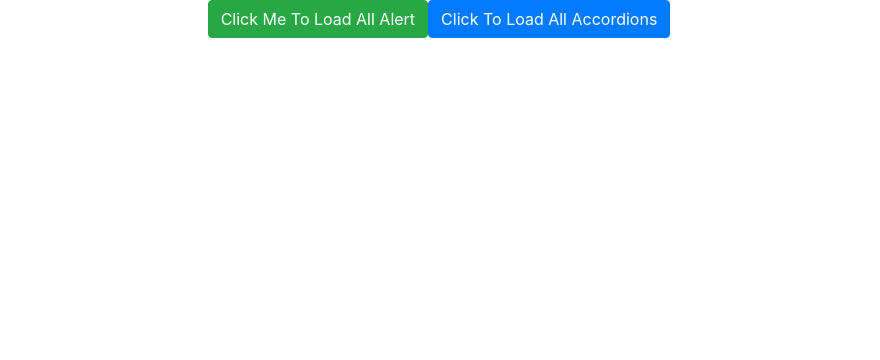
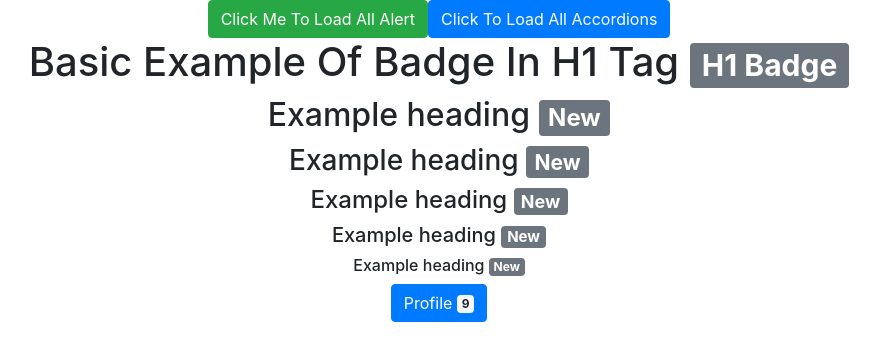
Before and after one commit to Khwajapasha/Boosrtrap-Practice, a React (Create React App) app: page / in a window 1280 px wide. Shown: the top 360 px of the page, without its empty margins (201-1081 px from the left). Built offline with nearby package versions, Linux system fonts and the light colour scheme.

Commit message:
Implemented badge on button

```diff
--- /dev/null
+++ b/src/Component/MainBodySection/BadgesComponent/AllBadges.jsx
@@ -0,0 +1,9 @@
+import React from "react";
+import { BadgesBasicExample } from "./BadgesBasicExample";
+export const AllBadges = () => {
+  return (
+    <div>
+      <BadgesBasicExample />
+    </div>
+  );
+};
--- /dev/null
+++ b/src/Component/MainBodySection/BadgesComponent/BadgesBasicExample.jsx
@@ -0,0 +1,36 @@
+import React from "react";
+import { Badge, Button } from "react-bootstrap";
+export const BadgesBasicExample = () => {
+  return (
+    <div>
+      <h1>
+        Basic Example Of Badge In H1 Tag{" "}
+        <Badge variant="secondary">H1 Badge</Badge>
+      </h1>
+      <h2>
+        Example heading <Badge variant="secondary">New</Badge>
+      </h2>
+      <h3>
+        Example heading <Badge variant="secondary">New</Badge>
+      </h3>
+      <h4>
+        Example heading <Badge variant="secondary">New</Badge>
+      </h4>
+      <h5>
+        Example heading <Badge variant="secondary">New</Badge>
+      </h5>
+      <h6>
+        Example heading <Badge variant="secondary">New</Badge>
+      </h6>
+
+
+      {/* Badges can be used as part of links or buttons to provide a counter. */}
+
+
+      <Button variant="primary">
+        Profile <Badge variant="light">9</Badge>
+        <span className="sr-only">unread messages</span>
+      </Button>
+    </div>
+  );
+};
--- a/src/Component/MainBodySection/MainBodySection.jsx
+++ b/src/Component/MainBodySection/MainBodySection.jsx
@@ -1,13 +1,14 @@
 import React from "react";
 import { AllAccordions } from "./AccordionComponent/AllAccordions";
-
 import { AllAlert } from "./AlertComponent/AllAlert";
+import { AllBadges } from "./BadgesComponent/AllBadges";
 
 export const MainBodySection = () => {
   return (
     <div>
       <AllAlert />
       <AllAccordions />
+      <AllBadges/>
     </div>
   );
 };
```
Also changed, not shown: src/Component/MainBodySection/BadgesComponent/BagesBasicExample.jsx (deleted, +0 -11 lines).
